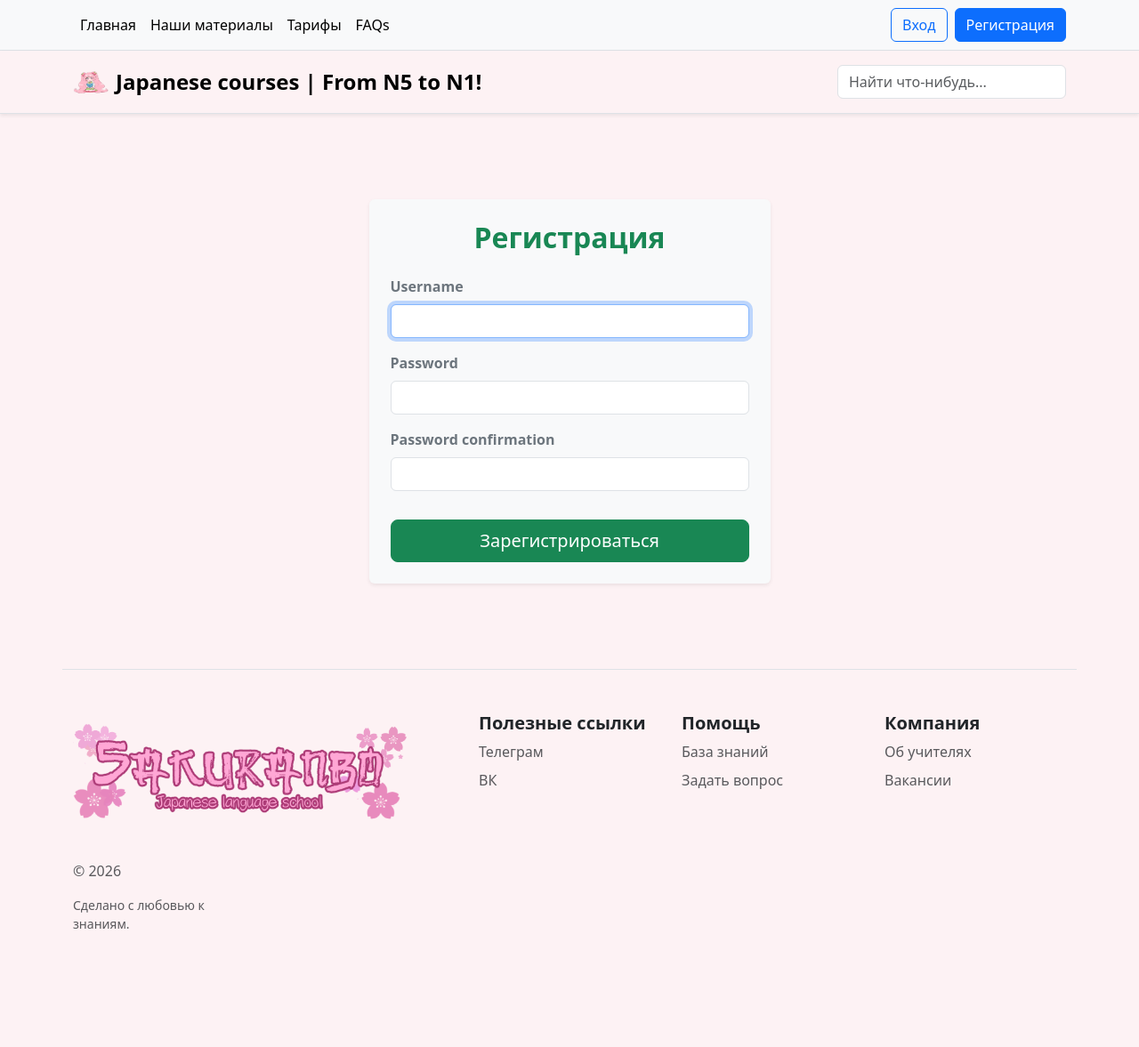
After one commit to Futaecivoh/Education_app, a Django app: page /accounts/register/ in a window 1280 px wide. The commit adds this page. Shown: the whole page at 89% size. Run offline with Django 5.2, Linux system fonts and the light colour scheme.

Commit message:
Task 10 ready

```diff
--- a/config/settings.py
+++ b/config/settings.py
@@ -110,3 +110,6 @@ STATIC_URL = 'static/'
 STATICFILES_DIRS = [
     BASE_DIR / 'static',
 ]
+
+LOGIN_REDIRECT_URL = '/'
+LOGOUT_REDIRECT_URL = '/'
--- a/config/urls.py
+++ b/config/urls.py
@@ -1,14 +1,21 @@
 from django.contrib import admin
-from django.urls import path
+from django.urls import path, include
 from pages.views import index, materials
-from pages.views import index, materials, course_detail, contact_view, course_create, course_update
+from pages.views import index, materials, course_detail, contact_view, course_create, course_update, RegisterView
+from django.contrib.auth.views import LoginView
+from pages.forms import CustomLoginForm
 
 urlpatterns = [
     path('admin/', admin.site.urls),
+    path('accounts/', include('django.contrib.auth.urls')),
+    path('accounts/register/', RegisterView.as_view(), name='register'),
+    path('', index, name='home'),
     path('', index, name='home'),
     path('materials/', materials, name='materials'),
     path('course/<int:pk>/', course_detail, name='course_detail'),
     path('course/<int:pk>/edit/', course_update, name='course_detail'),
     path('contact/', contact_view, name='contact'),
     path('course/new/', course_create,name='course_create'),
+    path('accounts/login/', LoginView.as_view(form_class=CustomLoginForm), name='login'),
+    path('accounts/', include('django.contrib.auth.urls')),
 ]
--- a/pages/forms.py
+++ b/pages/forms.py
@@ -1,5 +1,7 @@
 from django import forms
 from .models import Course
+from django.contrib.auth.forms import UserCreationForm, AuthenticationForm
+from django.contrib.auth.models import User
 
 class FeedbackForm(forms.Form):
     subject = forms.CharField(
@@ -27,3 +29,15 @@ class CourseForm(forms.ModelForm):
             'description': forms.Textarea(attrs={'class': 'form-control', 'rows': 4}),
             'price':forms.NumberInput(attrs={'class': 'form-control'}),
         }
+
+class CustomRegisterForm(UserCreationForm):
+    def __init__(self, *args, **kwargs):
+        super().__init__(*args, **kwargs)
+        for field in self.fields.values():
+            field.widget.attrs['class'] = 'form-control'
+
+class CustomLoginForm(AuthenticationForm):
+    def __init__(self, *args, **kwargs):
+        super().__init__(*args, **kwargs)
+        for field in self.fields.values():
+            field.widget.attrs['class'] = 'form-control'
--- a/pages/models.py
+++ b/pages/models.py
@@ -1,11 +1,14 @@
 from django.db import models
 from django.urls import reverse
+from django.contrib.auth.models import User
 
 class Course(models.Model):
     title = models.CharField(max_length=200, verbose_name="Название курса")
     description = models.TextField(verbose_name="Описание")
     price = models.IntegerField(verbose_name="Цена (в рублях)")
     created_at = models.DateTimeField(auto_now_add=True, verbose_name="Дата создания")
+
+    author = models.ForeignKey(User, on_delete=models.CASCADE, verbose_name="Автор", default=1)
 
     def __str__(self):
         return f"{self.title} ({self.price} руб.)"
--- a/pages/templates/pages/base.html
+++ b/pages/templates/pages/base.html
@@ -23,9 +23,21 @@
                 <li class="nav-item"><a href="#" class="nav-link link-body-emphasis px-2">Тарифы</a></li>
                 <li class="nav-item"><a href="#" class="nav-link link-body-emphasis px-2">FAQs</a></li>
             </ul>
-            <ul class="nav">
-                <li class="nav-item"><a href="#" class="nav-link link-body-emphasis px-2">Login</a></li>
-                <li class="nav-item"><a href="#" class="nav-link link-body-emphasis px-2">Sign up</a></li>
+            <ul class="nav align-items-center">
+                {% if user.is_authenticated %}
+                    <li class="nav-item">
+                        <span class="nav-link link-body-emphasis px-2">Привет, <b>{{ user.username }}</b>!</span>
+                    </li>
+                    <li class="nav-item">
+                        <form action="{% url 'logout' %}" method="post" class="d-inline">
+                            {% csrf_token %}
+                            <button type="submit" class="btn btn-outline-danger btn-sm ms-2">Выход</button>
+                        </form>
+                    </li>
+                {% else %}
+                    <li class="nav-item"><a href="{% url 'login' %}" class="btn btn-outline-primary me-2">Вход</a></li>
+                    <li class="nav-item"><a href="{% url 'register' %}" class="btn btn-primary">Регистрация</a></li>
+                {% endif %}
             </ul>
         </div>
     </nav>
--- /dev/null
+++ b/pages/templates/registration/register.html
@@ -0,0 +1,33 @@
+{% extends 'pages/base.html' %}
+
+{% block title %}Регистрация{% endblock %}
+
+{% block content %}
+<main class="container py-5 my-5">
+    <div class="row justify-content-center">
+        <div class="col-md-5">
+            <div class="card shadow-sm p-4 border-0 bg-light">
+
+                <h2 class="text-center mb-4 text-success fw-bold">Регистрация</h2>
+
+                <form method="post">
+                    {% csrf_token %}
+
+                    {% for field in form %}
+                        <div class="mb-3">
+                            <label class="form-label fw-bold text-secondary">{{ field.label }}</label>
+                            {{ field }}
+                            {% if field.errors %}
+                                <div class="text-danger small mt-1">{{ field.errors.0 }}</div>
+                            {% endif %}
+                        </div>
+                    {% endfor %}
+
+                    <button type="submit" class="btn btn-success w-100 btn-lg mt-3">Зарегистрироваться</button>
+
+                </form>
+            </div>
+        </div>
+    </div>
+</main>
+{% endblock %}
--- a/pages/views.py
+++ b/pages/views.py
@@ -1,6 +1,11 @@
 from django.shortcuts import render, get_object_or_404, redirect
 from .models import Course
-from .forms import FeedbackForm, CourseForm
+from .forms import FeedbackForm, CourseForm,CustomRegisterForm
+from django.contrib.auth.decorators import login_required
+from django.contrib.auth.forms import UserCreationForm
+from django.urls import reverse_lazy
+from django.views.generic import CreateView
+
 
 def index(request):
     context = {
@@ -50,18 +55,21 @@ def contact_view(request):
     }
     return render(request, 'pages/contact.html', context)
 
+@login_required
 def course_create(request):
     if request.method == 'POST':
         form = CourseForm(request.POST)
         if form.is_valid():
-            course = form.save()
+            course = form.save(commit=False)
+            course.author = request.user
+            course.save()
             return redirect('course_detail', pk=course.pk)
     else:
         form = CourseForm()
-
     context = {'form': form, 'title': 'Добавление нового курса'}
     return render(request, 'pages/course_form.html', context)
 
+@login_required
 def course_update(request, pk):
     course = get_object_or_404(Course, pk=pk)
     form = CourseForm(request.POST, instance=course)
@@ -73,3 +81,8 @@ def course_update(request, pk):
 
     context = {'form':form, 'title': 'Редактирование курса'}
     return render(request,'pages/course_form.html', context)
+
+class RegisterView(CreateView):
+    template_name = 'registration/register.html'
+    form_class = CustomRegisterForm
+    success_url = reverse_lazy('login')
```
Also changed, not shown: pages/templates/registration/login.html (added, +36 -0 lines), pages/migrations/0002_course_author.py (added).
